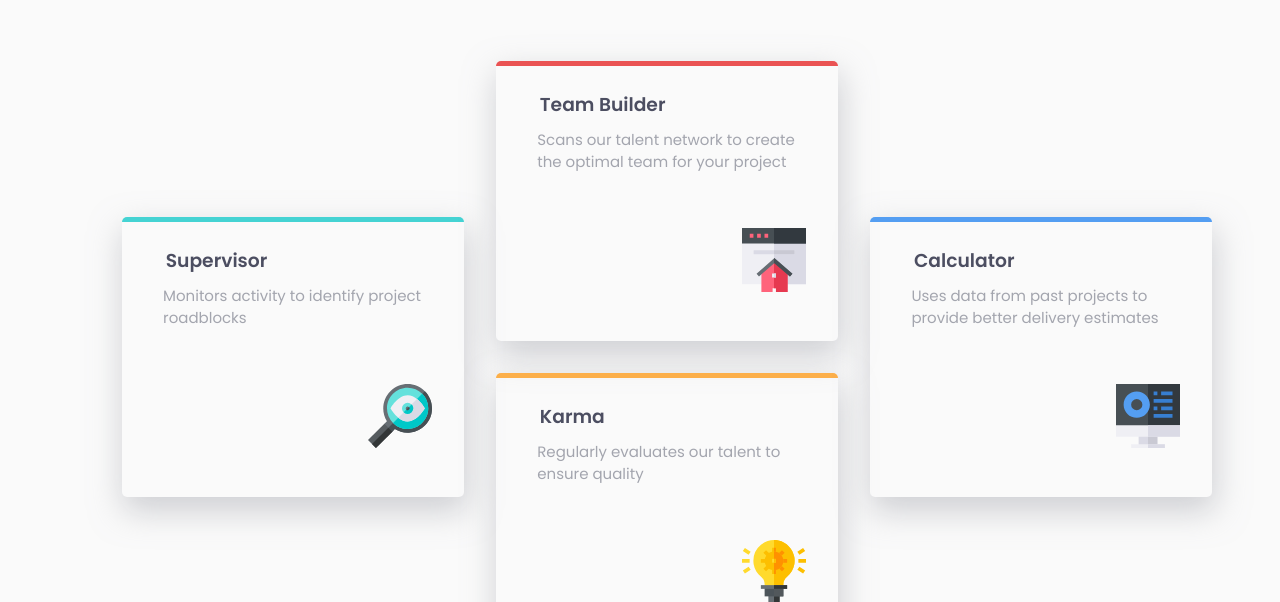
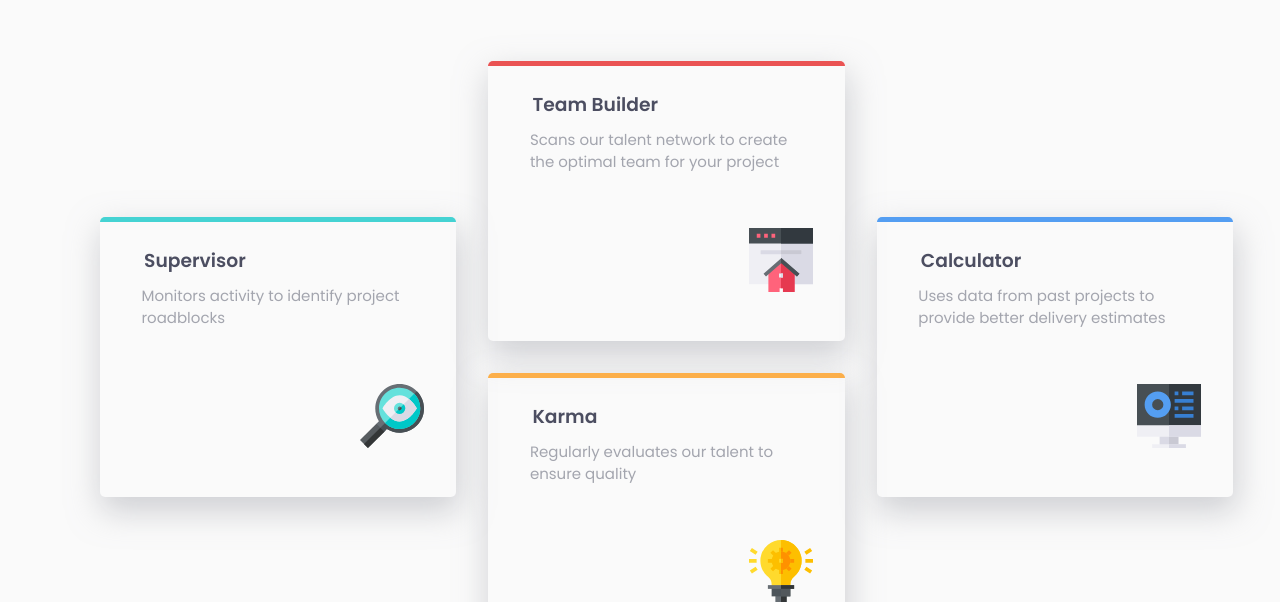
Before and after one commit to mritunjaysaha/Four-card-section, a plain HTML site: page index.html in a window 1280 px wide. Shown: the part 198-800 px from the top of the page. Drawn offline with Linux system fonts and the light colour scheme.

Commit message:
changed margin

```diff
--- a/styles/styles.css
+++ b/styles/styles.css
@@ -134,7 +134,7 @@ p {
 @media only screen and (min-width: 576px) {
     /* line 121, styles.scss */
     body {
-        margin: 0 5% 0 5%;
+        margin: 0 auto;
     }
 
     /* line 124, styles.scss */
```
